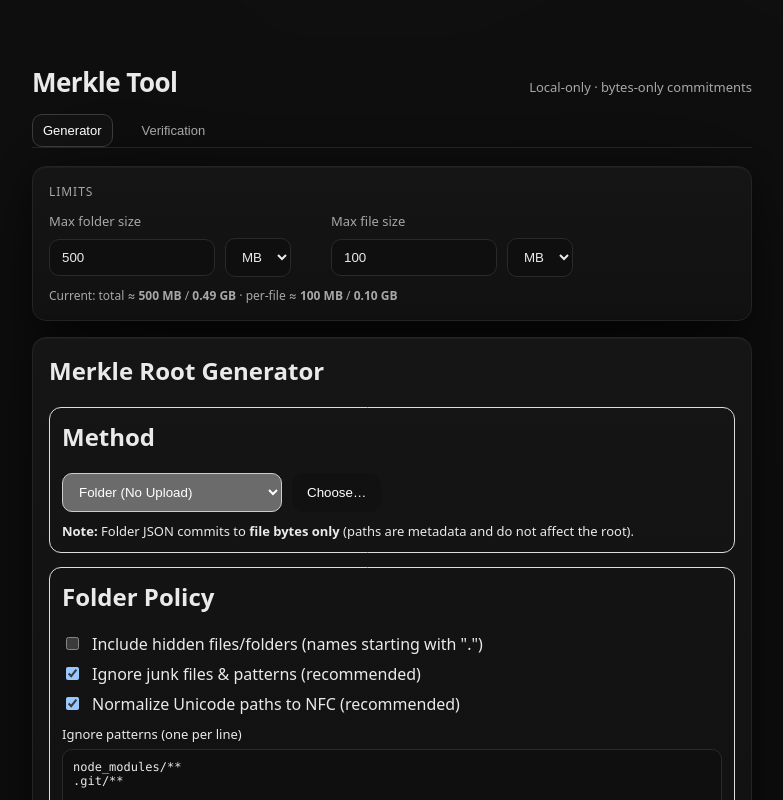
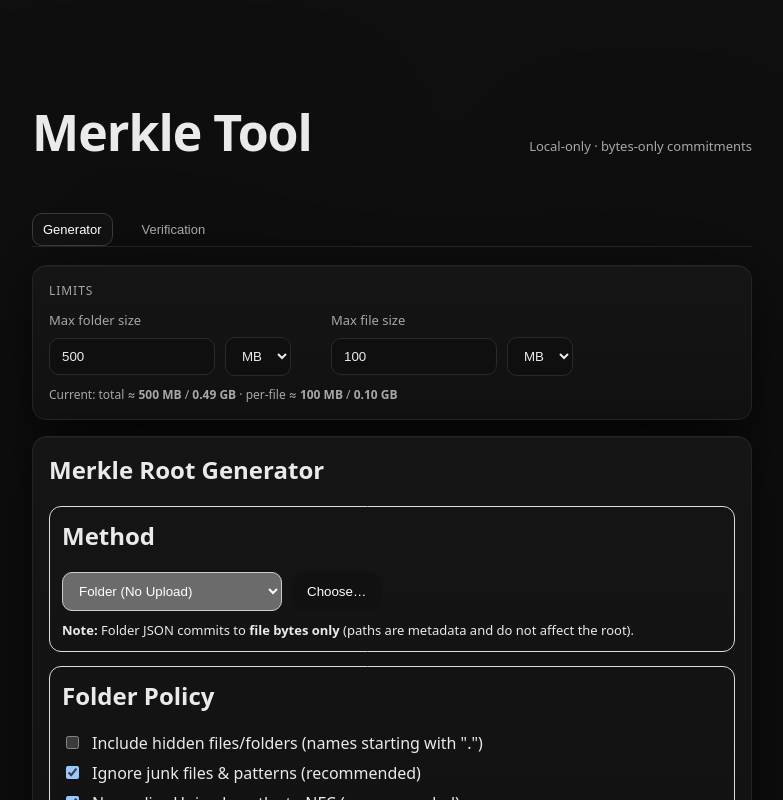
Before and after one commit to MikaHirano/merkle-tool, a React (Vite) app: page / in a window 1280 px wide. Shown: the top 800 px of the page, without its empty margins (272-1055 px from the left). Built offline with nearby package versions, Linux system fonts and the light colour scheme.

Commit message:
UI Update

```diff
--- a/src/App.jsx
+++ b/src/App.jsx
@@ -54,7 +54,9 @@ export default function App() {
       <div style={shell}>
         <header style={header}>
           <div style={titleRow}>
-            <h1 style={title}>Merkle Tool</h1>
+            <h1 style={{ fontSize: 50, fontWeight: 600, letterSpacing: "-0.02em" }}>
+              Merkle Tool
+            </h1>
             <div style={tagline}>Local-only · bytes-only commitments</div>
           </div>
 
```
